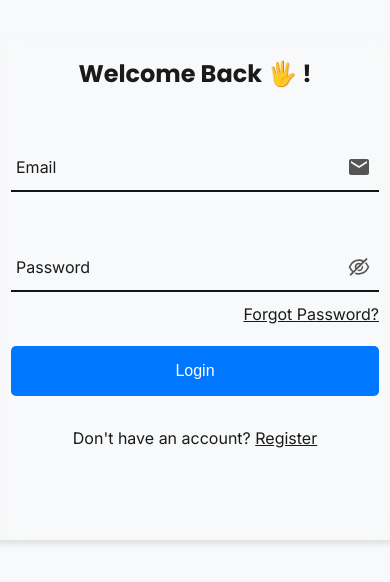
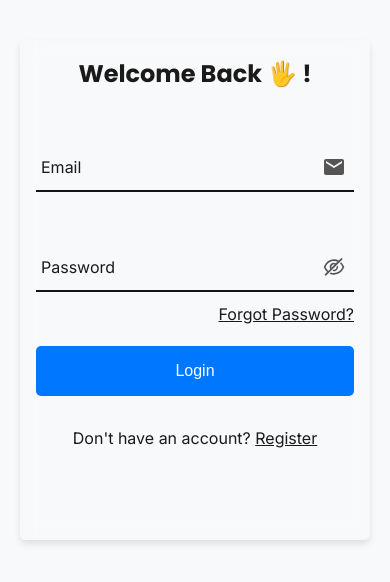
Before and after one commit to Alvin-Jon/FlowSyncRepo, a React (Vite) app in the folder frontend/: page /login in a window 390 px wide. Shown: the part 132-714 px from the top of the page. Built offline with nearby package versions, Linux system fonts and the light colour scheme; no server answers.

Commit message:
updated css for mobile

```diff
--- a/frontend/src/App.css
+++ b/frontend/src/App.css
@@ -71,3 +71,10 @@
   }
 
 }
+
+
+@media (max-width: 420px) {
+  .login-form {
+    width: 350px;
+  }
+}
```
